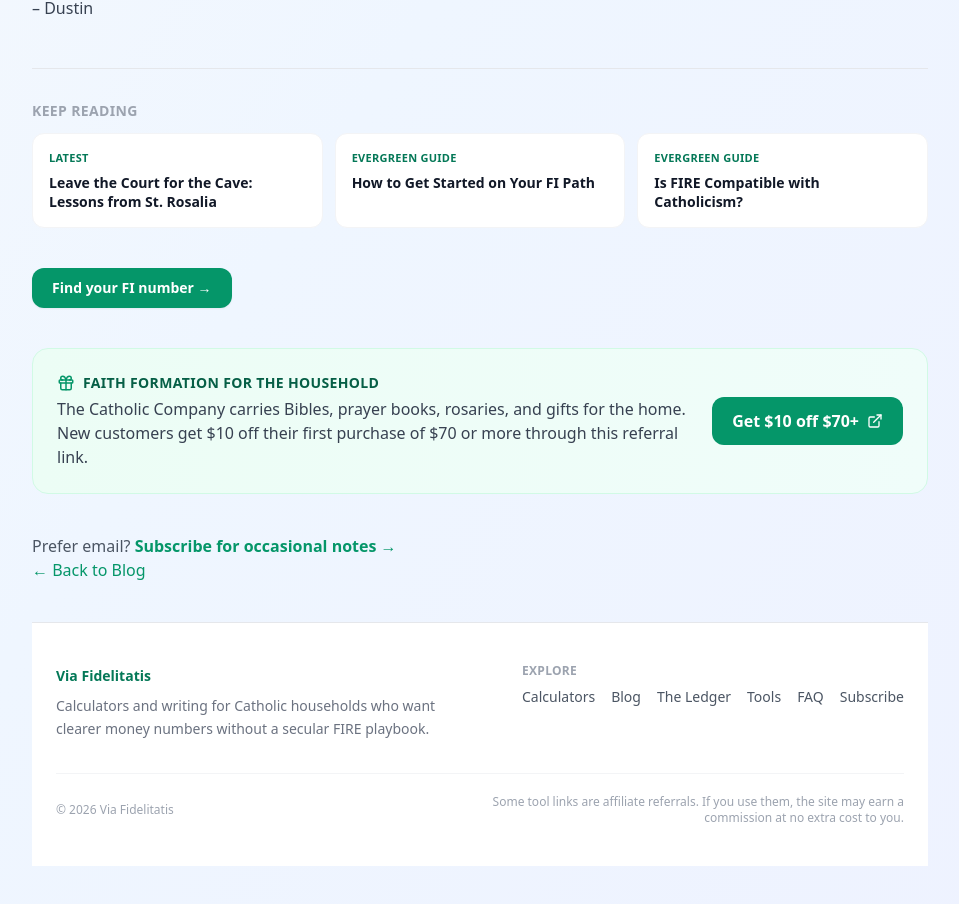
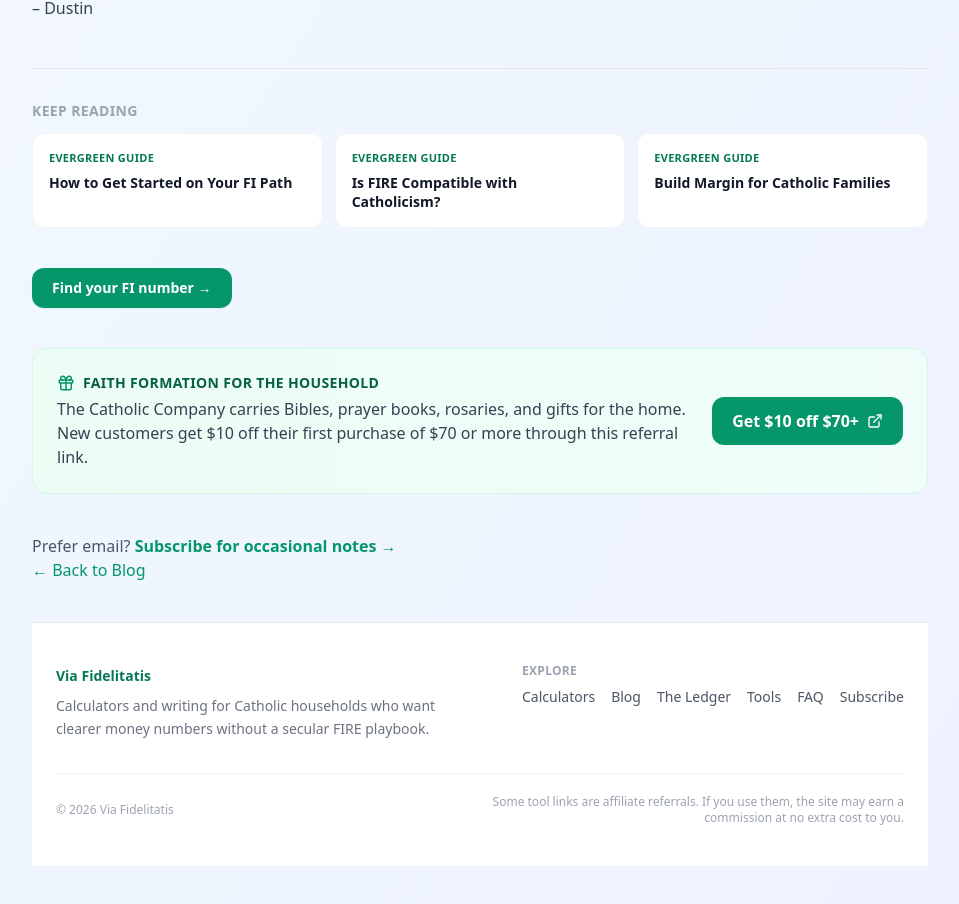
Before and after one commit to daughterpop/super-fi-calc, a React (Vite) app: page /blog/why-fi-for-everyone in a window 1280 px wide. Shown: the part 1118-2022 px from the top of the page, without its empty margins (160-1119 px from the left). Built offline with nearby package versions, Linux system fonts and the light colour scheme.

Commit message:
Keep reading uses the previous post in the feed, not the newest on the site

```diff
--- a/src/components/BlogPostFooter.jsx
+++ b/src/components/BlogPostFooter.jsx
@@ -46,27 +46,39 @@ function guideScore(guide, current) {
   return score;
 }
 
+function previousInFeed(currentPath) {
+  const ordered = [...allPosts].sort((a, b) => (b.dateSort || '').localeCompare(a.dateSort || ''));
+  const index = ordered.findIndex((p) => p.link === currentPath);
+  if (index === -1) return ordered[0] || null;
+  // Next card down the Latest list (older than the one you just read).
+  return ordered[index + 1] || ordered[index - 1] || null;
+}
+
 function pickKeepReading(pathname) {
   const currentPath = normalize(pathname);
   const current = getPostByPath(currentPath);
   const others = allPosts.filter((p) => p.link !== currentPath);
+  const neighbor = previousInFeed(currentPath);
   const guides = GUIDE_LINKS.map((link) => others.find((p) => p.link === link)).filter(Boolean);
   const rankedGuides = [...guides].sort((a, b) => guideScore(b, current) - guideScore(a, current));
-  const recent = [...others]
-    .filter((p) => !isGuideLink(p.link))
-    .sort((a, b) => (b.dateSort || '').localeCompare(a.dateSort || ''));
 
   const picks = [];
-  if (recent[0]) picks.push({ post: recent[0], kind: 'recent' });
+  if (neighbor) {
+    picks.push({
+      post: neighbor,
+      kind: isGuideLink(neighbor.link) ? 'guide' : 'previous',
+    });
+  }
   for (const g of rankedGuides) {
     if (picks.length >= 3) break;
+    if (picks.some((x) => x.post.link === g.link)) continue;
     picks.push({ post: g, kind: 'guide' });
   }
   if (picks.length < 3) {
     for (const p of others) {
       if (picks.length >= 3) break;
       if (picks.some((x) => x.post.link === p.link)) continue;
-      picks.push({ post: p, kind: isGuideLink(p.link) ? 'guide' : 'recent' });
+      picks.push({ post: p, kind: isGuideLink(p.link) ? 'guide' : 'previous' });
     }
   }
   return picks.slice(0, 3);
@@ -94,7 +106,7 @@ export default function BlogPostFooter() {
                   className="group block rounded-xl border border-gray-100 bg-white p-4 hover:border-emerald-200 hover:shadow-sm transition-all"
                 >
                   <p className="text-[11px] font-semibold uppercase tracking-wide text-emerald-700 mb-1.5">
-                    {kind === 'guide' ? 'Evergreen guide' : 'Latest'}
+                    {kind === 'guide' ? 'Evergreen guide' : 'Previous'}
                   </p>
                   <p className="text-sm font-semibold text-gray-900 group-hover:text-emerald-700 leading-snug line-clamp-2">
                     {post.title}
```
